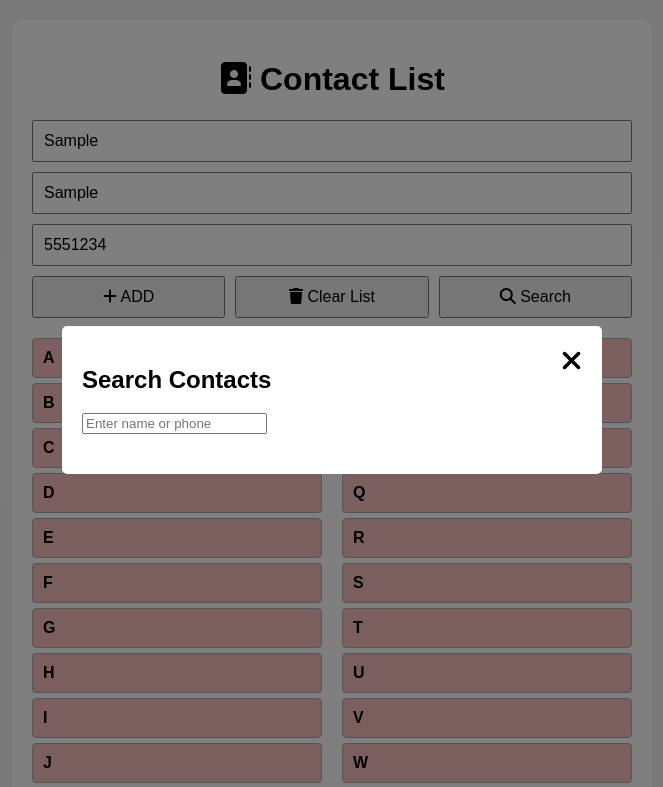
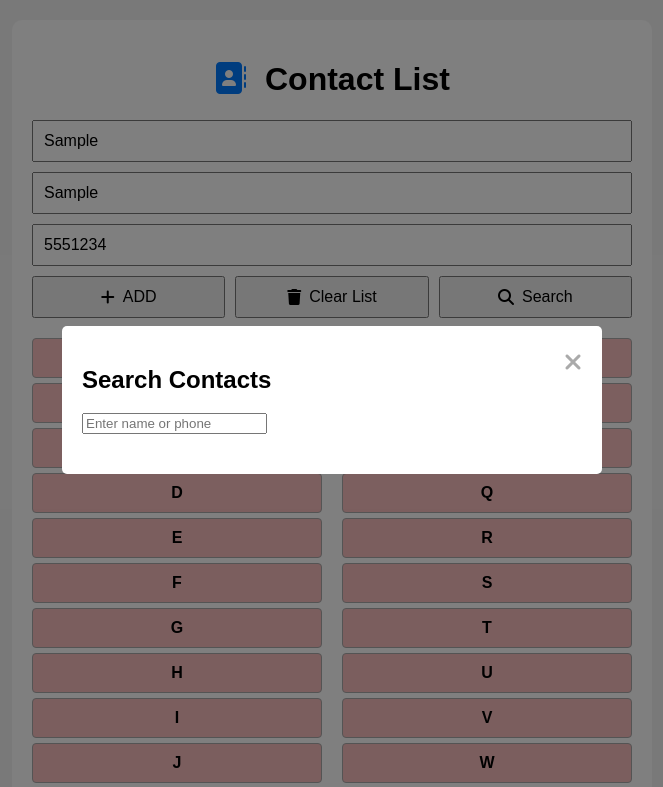
Before and after one commit to VanHadsoN/Contact-List, a website built with webpack: page src/index.html in a window 1280 px wide. Both pictures are taken after typing "Sample", "Sample", "5551234" into the empty fields and a click on the button "Search". Shown: the top 787 px of the page, without its empty margins (308-971 px from the left). Built offline with nearby package versions, Linux system fonts and the light colour scheme.

Commit message:
changed src/styles.css (stylized icons from Font Awesome)

```diff
--- a/src/styles.css
+++ b/src/styles.css
@@ -15,6 +15,11 @@ body {
 
 h1 {
     text-align: center;
+}
+
+h1 i {
+    margin-right: 10px;
+    color: #007bff;
 }
 
 .form {
@@ -42,6 +47,13 @@ h1 {
     padding: 10px;
     font-size: 1rem;
     cursor: pointer;
+    display: flex;
+    align-items: center;
+    justify-content: center;
+}
+
+.form-buttons button i {
+    margin-right: 8px;
 }
 
 .list {
@@ -93,6 +105,14 @@ h1 {
     width: 100%; /* растягиваем по ширине родителя */
     min-height: 30px;
     box-sizing: border-box;
+    display: flex;
+    align-items: center;
+    justify-content: center;
+}
+
+.letter-block i {
+    margin-right: 8px;
+    color: #555;
 }
 
 .modal {
@@ -127,6 +147,12 @@ h1 {
     float: right;
     font-size: 28px;
     font-weight: bold;
+    cursor: pointer;
+}
+
+.close-modal i {
+    font-size: 24px;
+    color: #aaa;
     cursor: pointer;
 }
 
```
